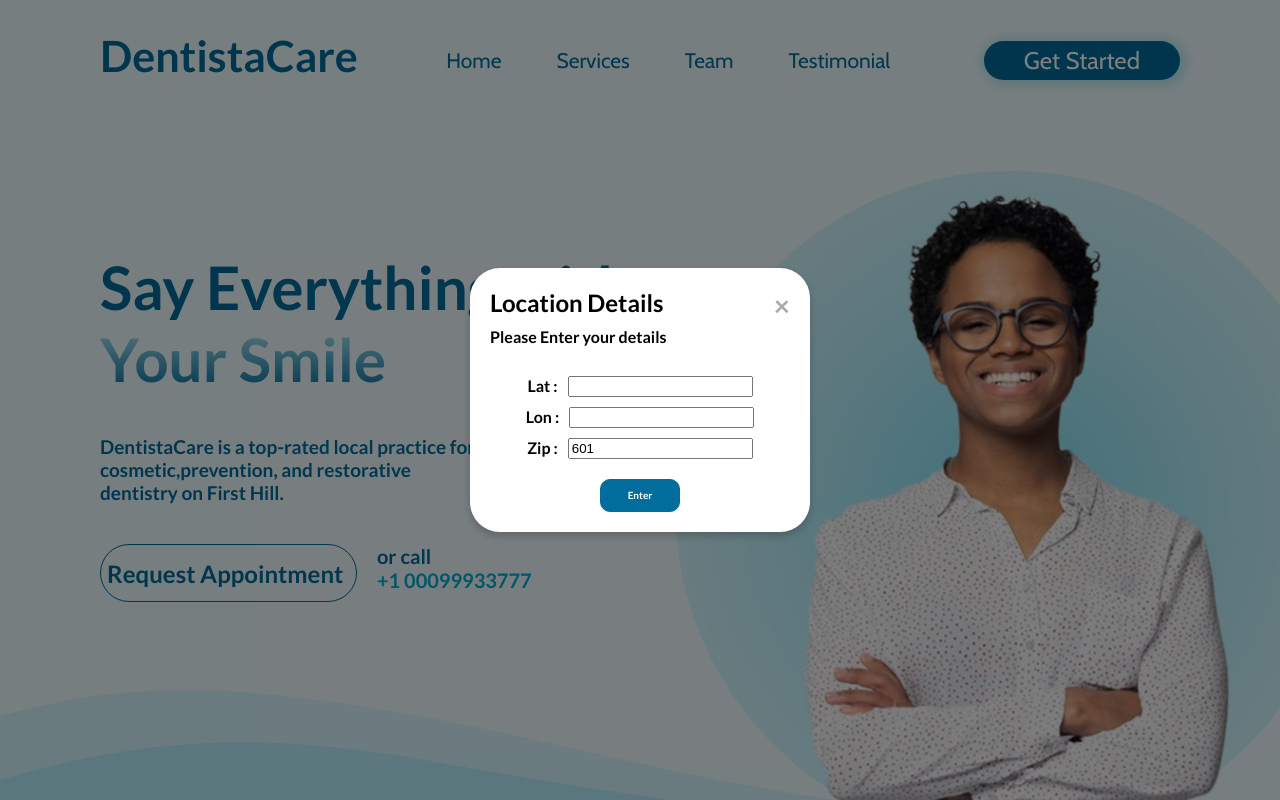
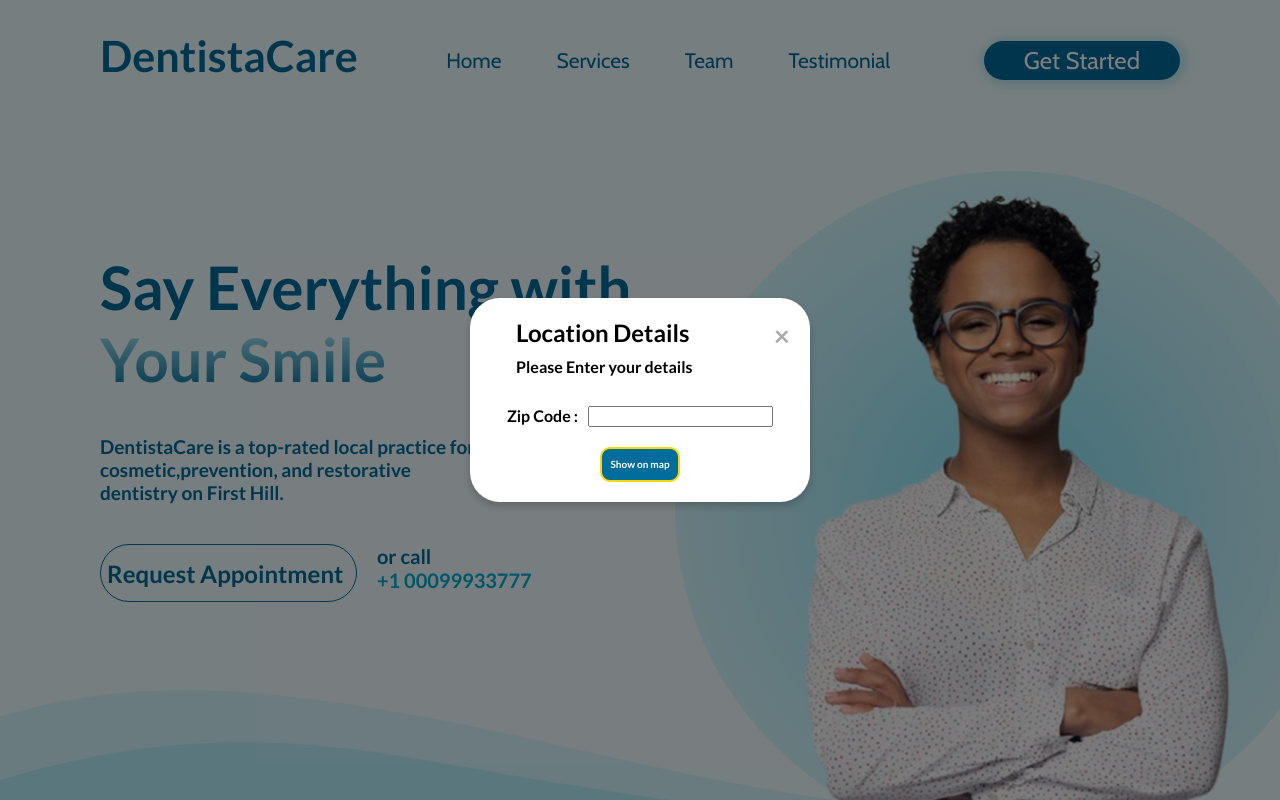
Before and after one commit to Afraz33/DentistaCare, a React (Create React App) app: page / in a window 1280 px wide. Shown: the top 800 px of the page. Built offline with nearby package versions, Linux system fonts and the light colour scheme.

Commit message:
Complete ZipCode to Map

```diff
--- a/src/App.js
+++ b/src/App.js
@@ -4,19 +4,12 @@ import { useState } from "react";
 function App() {
   const [lat, setLat] = useState(""); // State for latitude input
   const [lon, setLon] = useState(""); // State for longitude input
-  const [zip, setZip] = useState(601);
+  const [zip, setZip] = useState();
 
   const handleZipChange = (event) => {
     setZip(event.target.value);
   };
 
-  const handleLatChange = (event) => {
-    setLat(event.target.value);
-  };
-
-  const handleLonChange = (event) => {
-    setLon(event.target.value);
-  };
   return (
     <div className="App">
       <Modal
@@ -24,8 +17,8 @@ function App() {
         handleZipChange={handleZipChange}
         lat={lat}
         lon={lon}
-        handleLatChange={handleLatChange}
-        handleLonChange={handleLonChange}
+        handleLatChange={setLat}
+        handleLonChange={setLon}
       />
       <HomePage lat={lat} lon={lon} />
     </div>
--- a/src/components/Modal/Modal.jsx
+++ b/src/components/Modal/Modal.jsx
@@ -28,6 +28,8 @@ function Modal({
       // If ZIP code is found, update the latitude and longitude fields
       handleLatChange(zipData.LAT);
       handleLonChange(zipData.LNG);
+      console.log(zipData.LAT);
+      console.log(zipData.LNG);
     } else {
       // Handle case where ZIP code is not found
       alert("ZIP code not found in data.");
@@ -45,36 +47,18 @@ function Modal({
               <span className={styles.close} onClick={closeModal}>
                 &times;
               </span>
-              <h2>Location Details</h2>
-              <p style={{ marginTop: "1rem" }}>Please Enter your details</p>
-            </div>
-            <div className={styles.input_group}>
-              <label htmlFor="lat">Lat : </label>
-              <input
-                type="text"
-                id="lat"
-                name="lat"
-                value={lat}
-                onChange={handleLatChange}
-              />
+              <h2 style={{ marginLeft: "2.6rem" }}>Location Details</h2>
+              <p style={{ marginTop: "1rem", marginLeft: "2.6rem" }}>
+                Please Enter your details
+              </p>
             </div>
 
             <div className={styles.input_group}>
-              <label htmlFor="lon">Lon : </label>
-              <input
-                type="text"
-                id="lon"
-                name="lon"
-                value={lon}
-                onChange={handleLonChange}
-              />
-            </div>
-            <div className={styles.input_group}>
-              <label htmlFor="lat">Zip : </label>
+              <label htmlFor="lat">Zip Code : </label>
               <input type="text" value={zip} onChange={handleZipChange} />
             </div>
             <button className={styles.button_UI} onClick={fetchLocation}>
-              Enter
+              Show on map
             </button>
           </div>
         </div>
--- a/src/components/Modal/Modal.module.css
+++ b/src/components/Modal/Modal.module.css
@@ -51,7 +51,7 @@
 }
 
 .button_UI {
-  border: 1px solid #006d9c;
+  border: 2px solid gold;
   justify-self: center;
   margin: auto;
   width: 8rem;
@@ -66,3 +66,8 @@
   color: white;
   background-color: rgba(0, 109, 156, 1);
 }
+
+.button_UI:hover {
+  background-color: var(--secondary-color);
+  cursor: pointer;
+}
```
